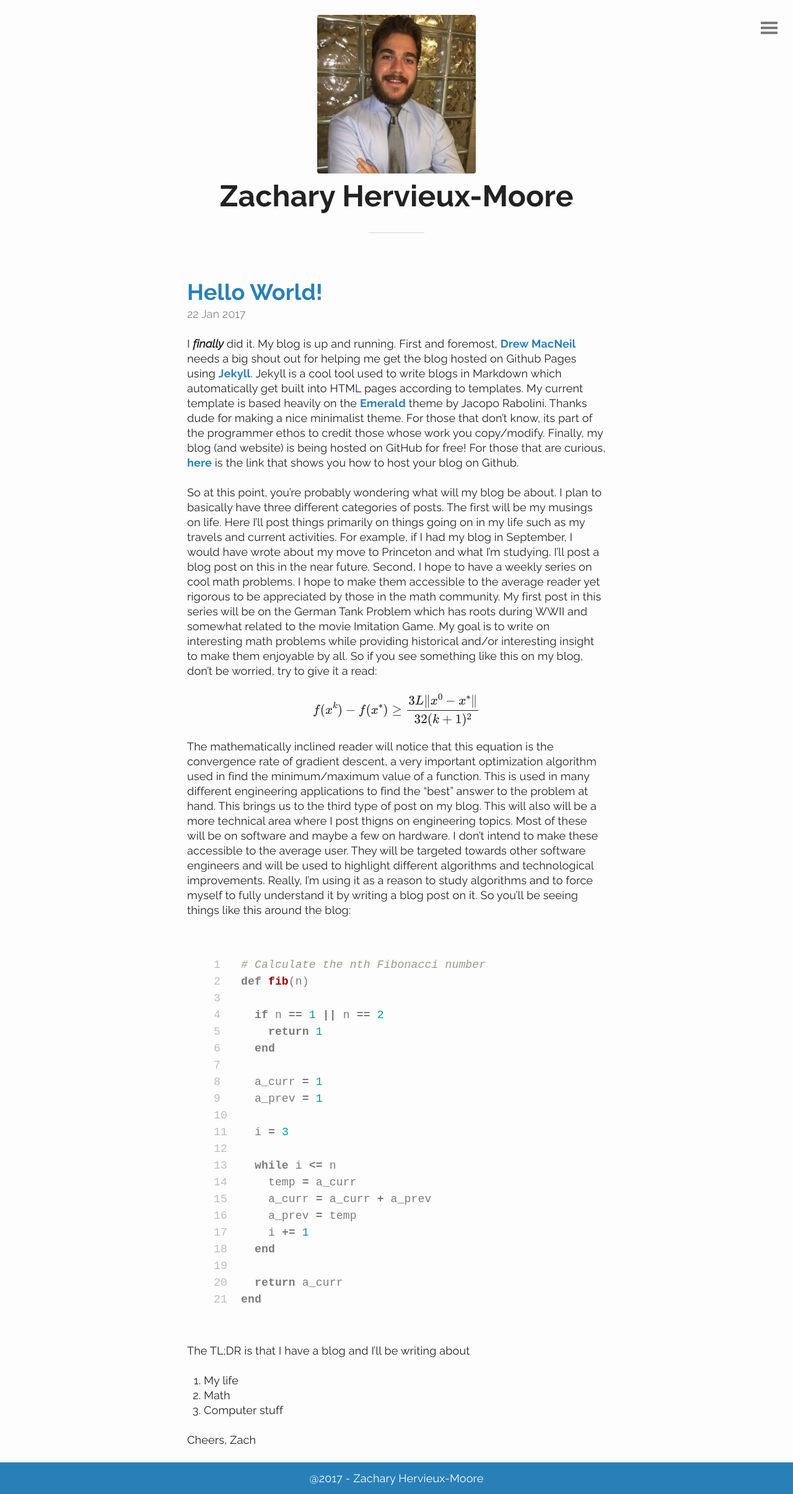
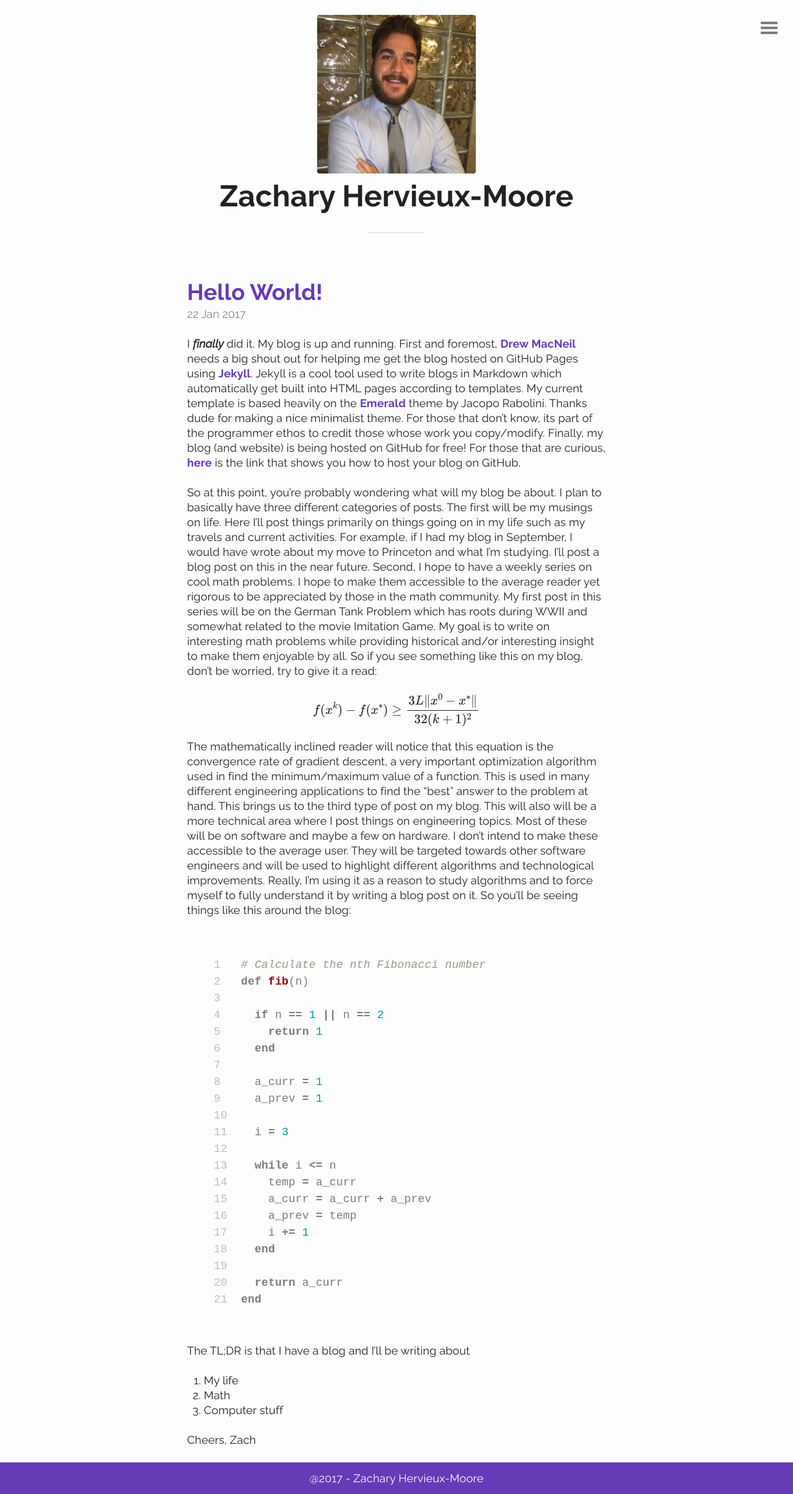
Before and after one commit to hervature/blog, a Jekyll site: the page built from _posts/2017-01-22-hello-world.md, in a window 1280 px wide. Shown: the whole page at 62% size. Built offline with Jekyll 4.4.1, drawn with Linux system fonts in a browser that asks for light colours; formulas are drawn with MathJax 3.

```diff
--- a/_posts/2017-01-22-hello-world.md
+++ b/_posts/2017-01-22-hello-world.md
@@ -1,7 +1,7 @@
 ---
 title: Hello World!
 ---
-I ***finally*** did it. My blog is up and running. First and foremost, [Drew MacNeil](http://www.d22l.com/) needs a big shout out for helping me get the blog hosted on Github Pages using [Jekyll](https://jekyllrb.com/). Jekyll is a cool tool used to write blogs in Markdown which automatically get built into HTML pages according to templates. My current template is based heavily on the [Emerald](https://github.com/KingFelix/emerald) theme by Jacopo Rabolini. Thanks dude for making a nice minimalist theme. For those that don't know, its part of the programmer ethos to credit those whose work you copy/modify. Finally, my blog (and website) is being hosted on GitHub for free! For those that are curious, [here](https://pages.github.com) is the link that shows you how to host your blog on Github.
+I ***finally*** did it. My blog is up and running. First and foremost, [Drew MacNeil](http://www.d22l.com/) needs a big shout out for helping me get the blog hosted on GitHub Pages using [Jekyll](https://jekyllrb.com/). Jekyll is a cool tool used to write blogs in Markdown which automatically get built into HTML pages according to templates. My current template is based heavily on the [Emerald](https://github.com/KingFelix/emerald) theme by Jacopo Rabolini. Thanks dude for making a nice minimalist theme. For those that don't know, its part of the programmer ethos to credit those whose work you copy/modify. Finally, my blog (and website) is being hosted on GitHub for free! For those that are curious, [here](https://pages.github.com) is the link that shows you how to host your blog on GitHub.
 
 So at this point, you're probably wondering what will my blog be about. I plan to basically have three different categories of posts. The first will be my musings on life. Here I'll post things primarily on things going on in my life such as my travels and current activities. For example, if I had my blog in September, I would have wrote about my move to Princeton and what I'm studying. I'll post a blog post on this in the near future. Second, I hope to have a weekly series on cool math problems. I hope to make them accessible to the average reader yet rigorous to be appreciated by those in the math community. My first post in this series will be on the German Tank Problem which has roots during WWII and somewhat related to the movie Imitation Game. My goal is to write on interesting math problems while providing historical and/or interesting insight to make them enjoyable by all. So if you see something like this on my blog, don't be worried, try to give it a read:
 
@@ -11,7 +11,7 @@ $$
   \end{gather*}
 $$
 
-The mathematically inclined reader will notice that this equation is the convergence rate of gradient descent, a very important optimization algorithm used in find the minimum/maximum value of a function. This is used in many different engineering applications to find the "best" answer to the problem at hand. This brings us to the third type of post on my blog. This will also will be a more technical area where I post thigns on engineering topics. Most of these will be on software and maybe a few on hardware. I don't intend to make these accessible to the average user. They will be targeted towards other software engineers and will be used to highlight different algorithms and technological improvements. Really, I'm using it as a reason to study algorithms and to force myself to fully understand it by writing a blog post on it. So you'll be seeing things like this around the blog:
+The mathematically inclined reader will notice that this equation is the convergence rate of gradient descent, a very important optimization algorithm used in find the minimum/maximum value of a function. This is used in many different engineering applications to find the "best" answer to the problem at hand. This brings us to the third type of post on my blog. This will also will be a more technical area where I post things on engineering topics. Most of these will be on software and maybe a few on hardware. I don't intend to make these accessible to the average user. They will be targeted towards other software engineers and will be used to highlight different algorithms and technological improvements. Really, I'm using it as a reason to study algorithms and to force myself to fully understand it by writing a blog post on it. So you'll be seeing things like this around the blog:
 
 {% highlight ruby linenos %}
 
--- a/_sass/base.scss
+++ b/_sass/base.scss
@@ -14,7 +14,7 @@ html, body, h1, h2, h3, h4, h5, h6, p, ul, ol, li, img {
 
 /*- Base color -*/
 
-$main-color: #2980b9;
+$main-color: #673ab7;
 $background-color: #FDFDFD;
 $text-color: #222222;
 
```
Also changed, not shown: _includes/script.html (+9 -0 lines).
